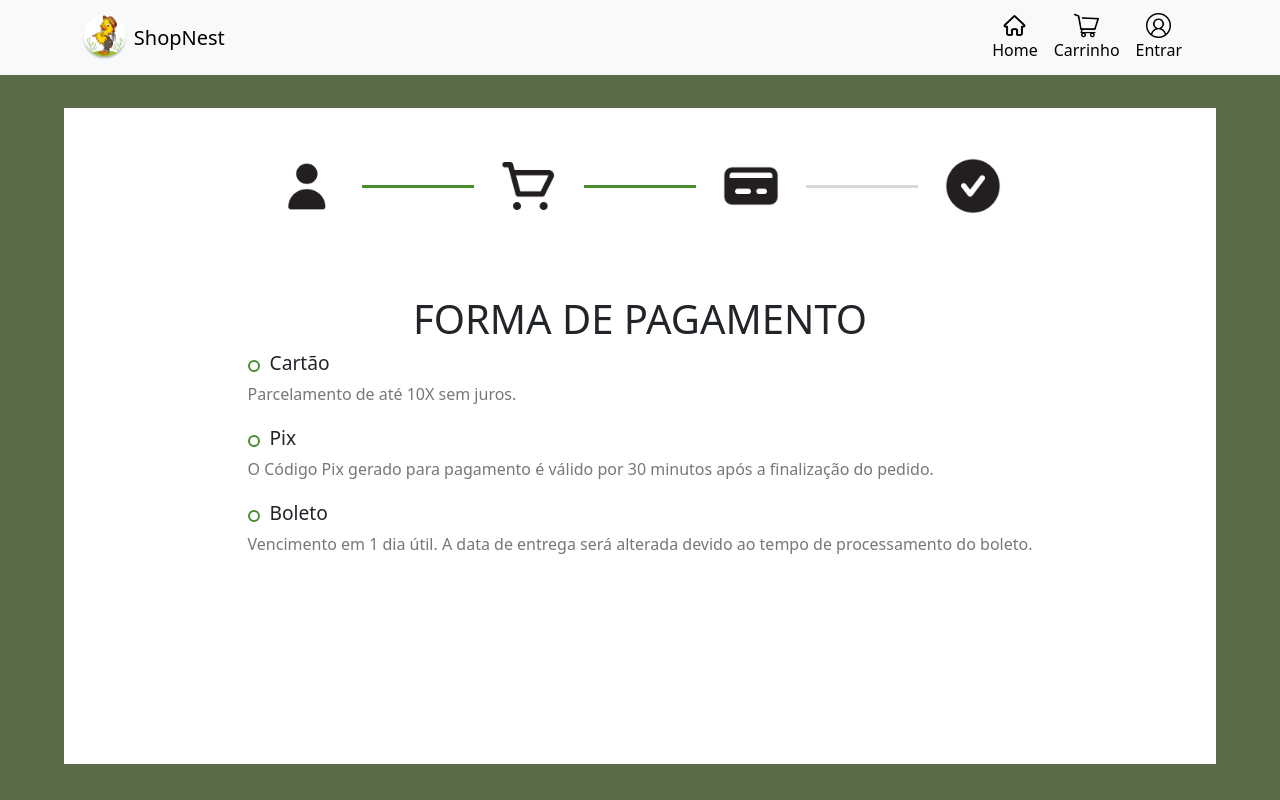
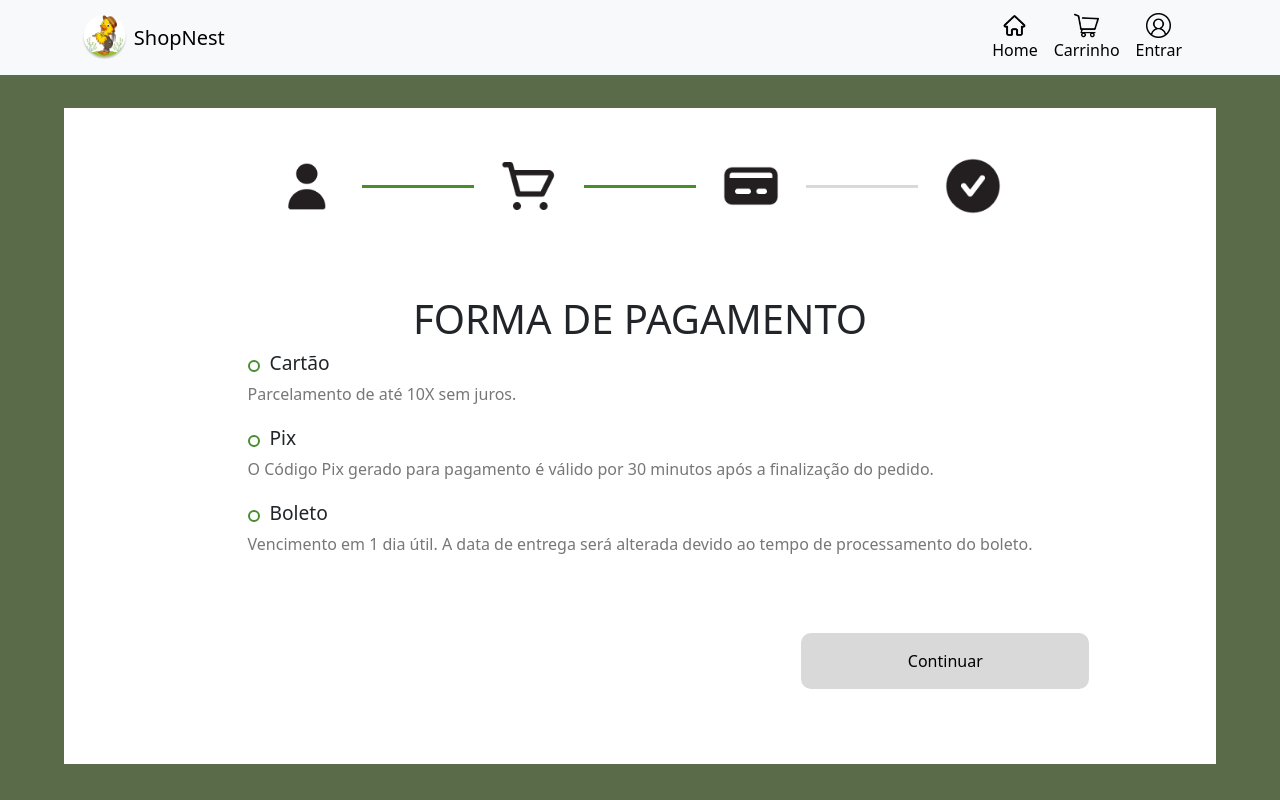
Before and after one commit to SocekMurilo/ShopNest, a React (Vite) app: page /pagamento in a window 1280 px wide. Built offline with nearby package versions, Linux system fonts and the light colour scheme.

Commit message:
Screen Payment ok

```diff
--- a/src/Screens/payment/Payment.jsx
+++ b/src/Screens/payment/Payment.jsx
@@ -5,6 +5,7 @@ import cart from '../../assets/pay/cart.png';
 import creditCard from '../../assets/pay/creditCard.png';
 import ok from '../../assets/pay/ok.png';
 import { NavBar } from "../../components/navBar/NavBar";
+import { ButtonPay, ButtonPayment } from '../../components/buttonComponent/Button';
 
 export const Payment = () => {
     const [selectedPayment, setSelectedPayment] = useState(null);
@@ -72,6 +73,9 @@ export const Payment = () => {
                             </div>
                         </div>
                     </div>
+                    <div className={style["alingButton"]}>
+                        <ButtonPay name="Continuar"/>
+                    </div>
                 </div>
             </div>
         </>
--- a/src/Screens/payment/Payment.module.css
+++ b/src/Screens/payment/Payment.module.css
@@ -106,3 +106,10 @@
 .paymentCheck.checked {
     background-color: #488E2F;
 }
+
+.alingButton{
+    display: flex;
+    justify-content: flex-end;
+    margin-top: 5%;
+    margin-right: 11%;
+}
--- a/src/components/buttonComponent/Button.module.css
+++ b/src/components/buttonComponent/Button.module.css
@@ -26,8 +26,8 @@
 }
 
 .ButtonPay {
-    width: 28.75rem;
-    height: 4.8125rem;
+    width: 18rem;
+    height: 3.5rem;
     flex-shrink: 0;
     border-radius: 0.625rem;
     border: 2px solid #6e6e6e;
```
